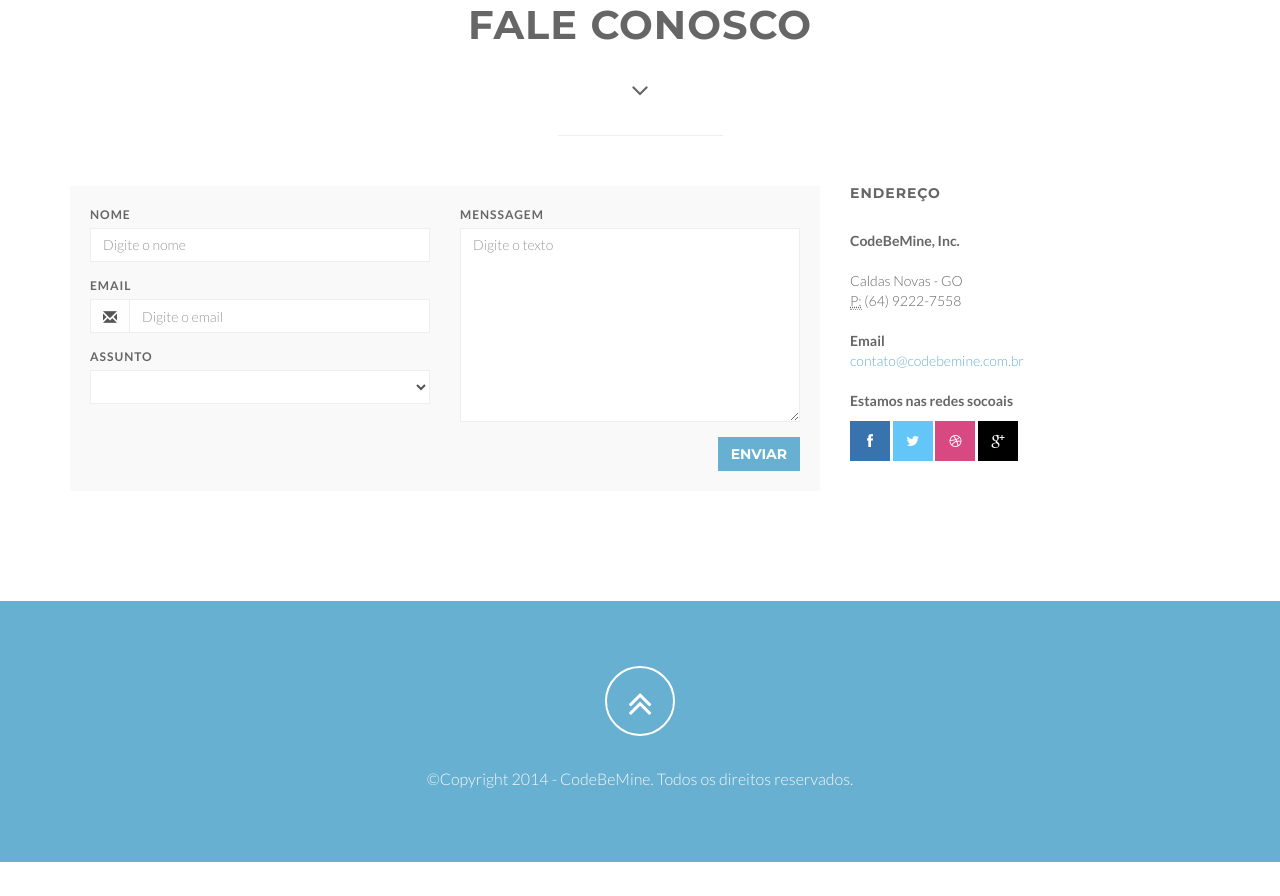
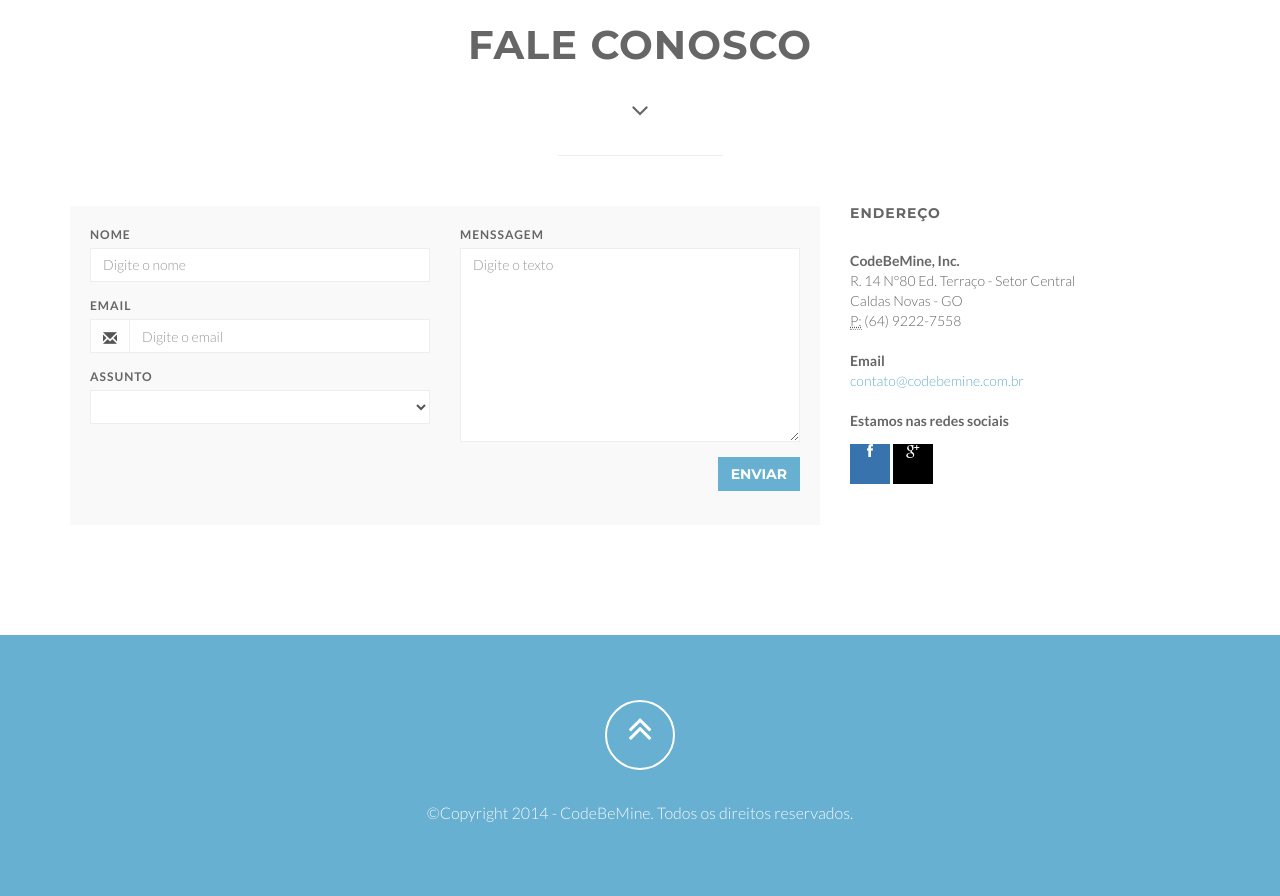
Before and after one commit to Mtorquato/Parallax, a plain HTML site: page index.html in a window 1280 px wide. Shown: the part 1548-2444 px from the top of the page. Before the commit the page ends 2410 px from the top, so only its background shows below. Drawn offline with Linux system fonts and the light colour scheme.

Commit message:
Endereço
Atualização de endereço

```diff
--- a/index.html
+++ b/index.html
@@ -1,4 +1,4 @@
-<!DOCTYPE html>
+2<!DOCTYPE html>
 <html lang="en">
 
 <head>
@@ -316,7 +316,7 @@
 
 				<address>
 				  <strong>CodeBeMine, Inc.</strong><br>
-				  <!-- Tower 795 Folsom Ave, Beautiful Suite 600 --><br>
+				  R. 14 N°80 Ed. Terraço - Setor Central<br>
 				  Caldas Novas - GO<br>
 				  <abbr title="Phone">P:</abbr> (64) 9222-7558
 				</address>
@@ -326,11 +326,11 @@
 				  <a href="mailto:#">contato@codebemine.com.br</a>
 				</address>
 				<address>
-				  <strong>Estamos nas redes socoais</strong><br>
+				  <strong>Estamos nas redes sociais</strong><br>
                        	<ul class="company-social">
                             <li class="social-facebook"><a href="#" target="_blank"><i class="fa fa-facebook"></i></a></li>
-                            <li class="social-twitter"><a href="#" target="_blank"><i class="fa fa-twitter"></i></a></li>
-                            <li class="social-dribble"><a href="#" target="_blank"><i class="fa fa-dribbble"></i></a></li>
+                            <!-- <li class="social-twitter"><a href="#" target="_blank"><i class="fa fa-twitter"></i></a></li>
+                            <li class="social-dribble"><a href="#" target="_blank"><i class="fa fa-dribbble"></i></a></li> -->
                             <li class="social-google"><a href="#" target="_blank"><i class="fa fa-google-plus"></i></a></li>
                         </ul>
 				</address>
```
